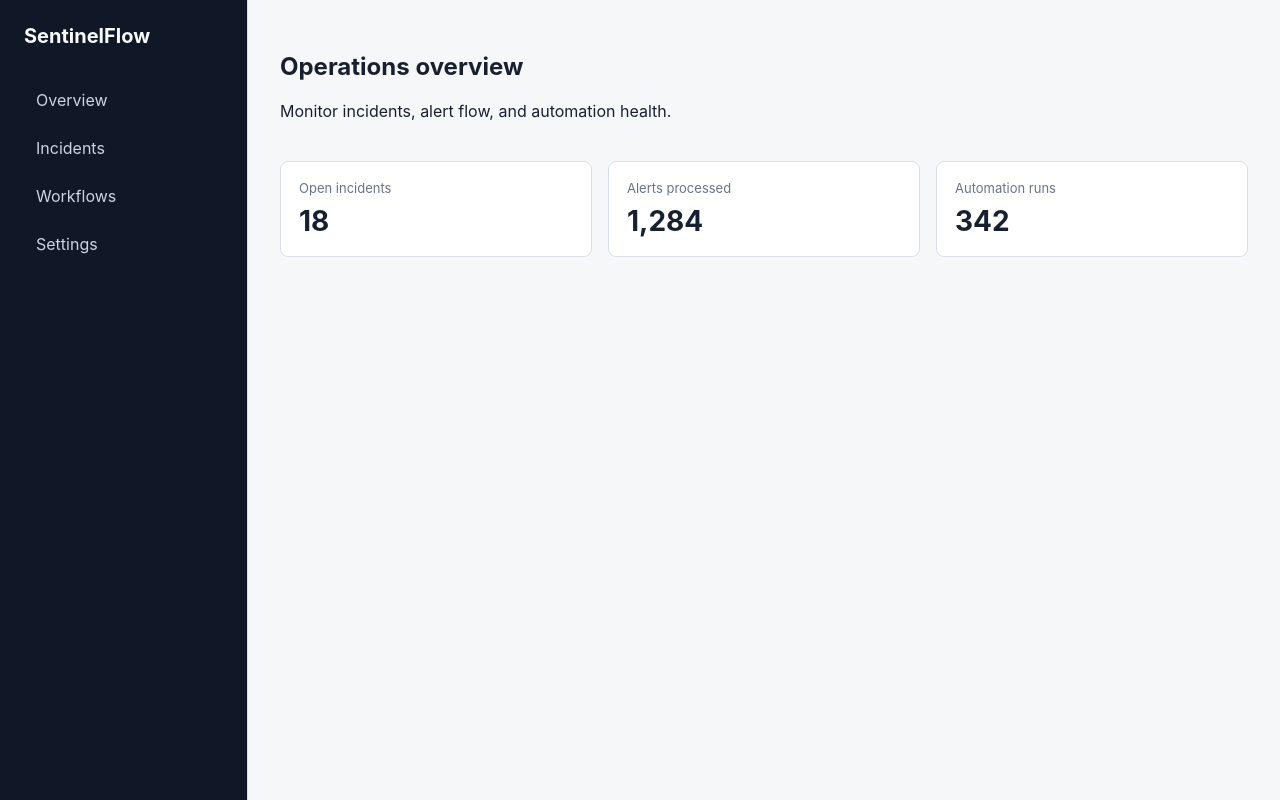
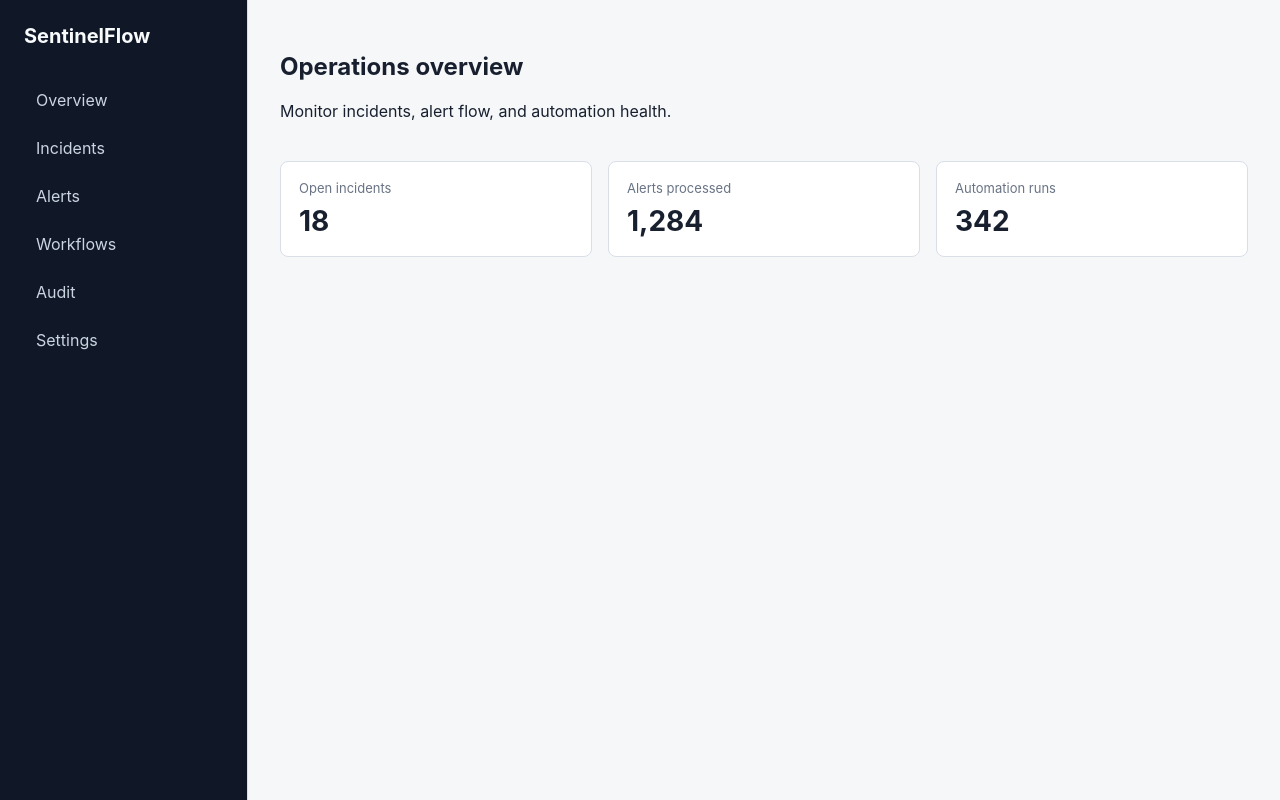
Before and after one commit to sanskar-vermaa/sentinelflowse, a Next.js app in the folder apps/web/: page / in a window 1280 px wide. Built offline with nearby package versions, Linux system fonts and the light colour scheme.

Commit message:
feat(web): expand navigation sections

```diff
--- a/apps/web/app/components/AppShell.tsx
+++ b/apps/web/app/components/AppShell.tsx
@@ -1,7 +1,9 @@
 const navItems = [
   { href: "/", label: "Overview" },
   { href: "/incidents", label: "Incidents" },
+  { href: "/alerts", label: "Alerts" },
   { href: "/workflows", label: "Workflows" },
+  { href: "/audit", label: "Audit" },
   { href: "/settings", label: "Settings" }
 ];
 
```
